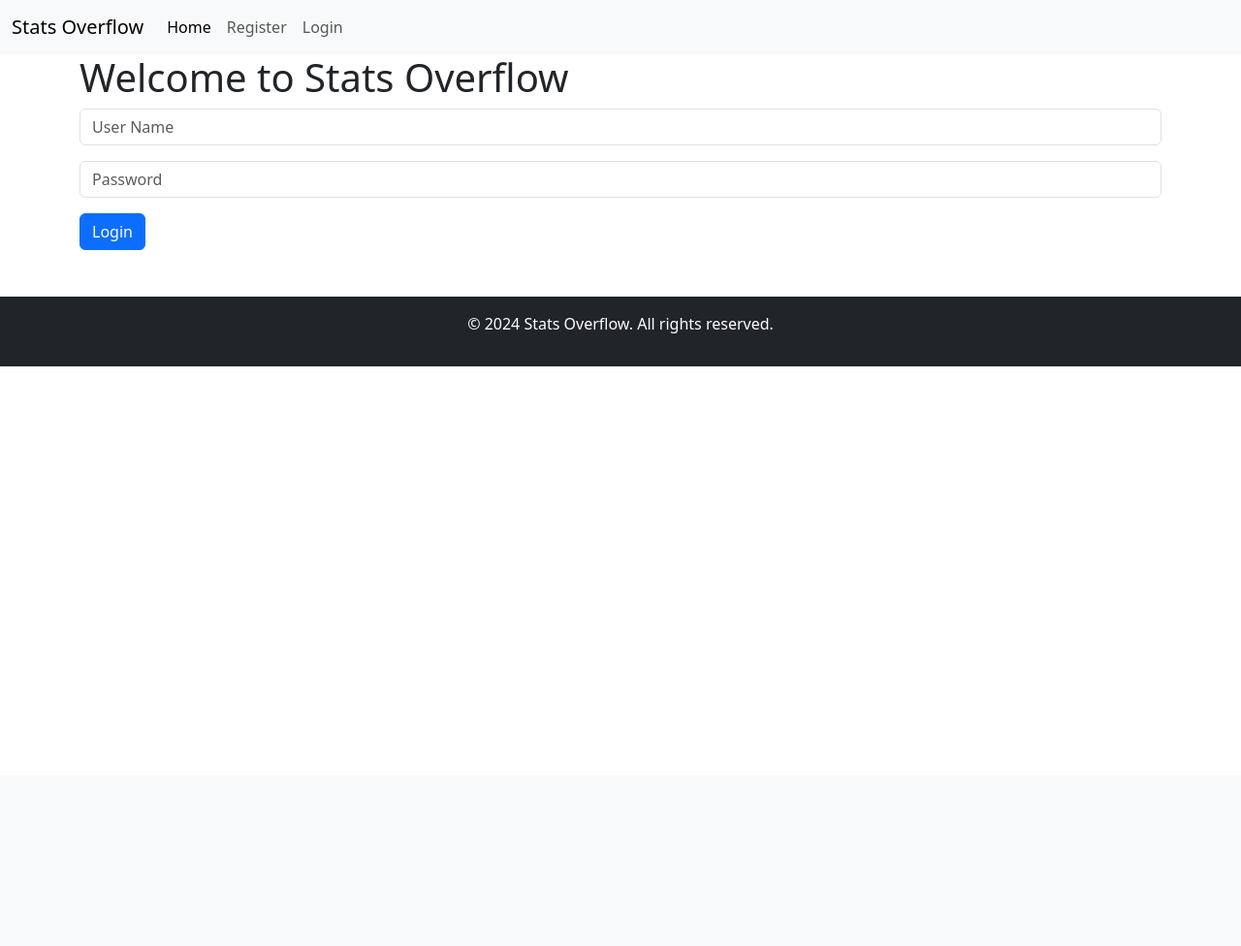
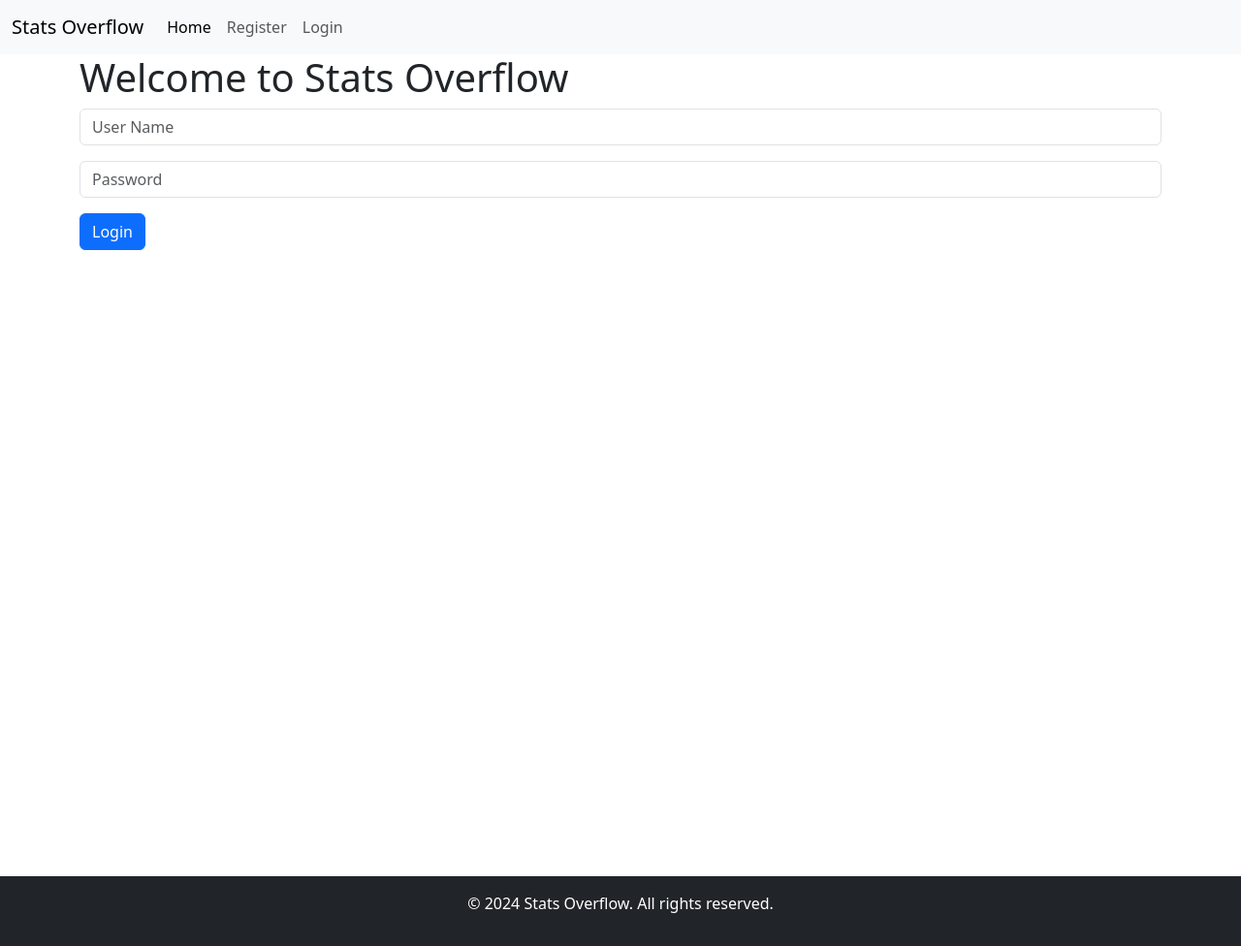
Before and after one commit to Jeffrey-Anderson392/Stats-Overflow, a Django app: page /NBA/ in a window 1280 px wide. Shown: the whole page at 97% size. Before the commit the page ends 378 px from the top, so only its background shows below. Run offline with Django 5.2, Linux system fonts and the light colour scheme.

Commit message:
Fixed footer

```diff
--- /dev/null
+++ b/stats_overflow/sports_stats/static/sports_stats/css/styles.css
@@ -0,0 +1,5 @@
+#page-container {
+    position: relative;
+    min-height: 100vh;
+    padding-bottom: 2.5rem;
+}
--- a/stats_overflow/sports_stats/templates/sports_stats/base.html
+++ b/stats_overflow/sports_stats/templates/sports_stats/base.html
@@ -9,11 +9,14 @@
         {% endblock %}
     </title>
     <link href="https://cdn.jsdelivr.net/npm/bootstrap@5.3.3/dist/css/bootstrap.min.css" rel="stylesheet" integrity="sha384-QWTKZyjpPEjISv5WaRU9OFeRpok6YctnYmDr5pNlyT2bRjXh0JMhjY6hW+ALEwIH" crossorigin="anonymous">
+    {% load static %}
+    <link rel="stylesheet" href="{% static 'sports_stats/css/styles.css' %}" />
   </head>
   <body>
     {% include 'sports_stats/navbar.html' %}
 
-    <div class="container">
+    <div class="container" id = "page-container">
+
       <!-- If a user is authenticated, then show the details-->
       {% if user.is_authenticated %}
         {% block content %}
@@ -25,6 +28,7 @@
         {% include 'accounts/login.html' %}
       {% endif %}
 
+
     </div>
 
     <h1></h1>
```
